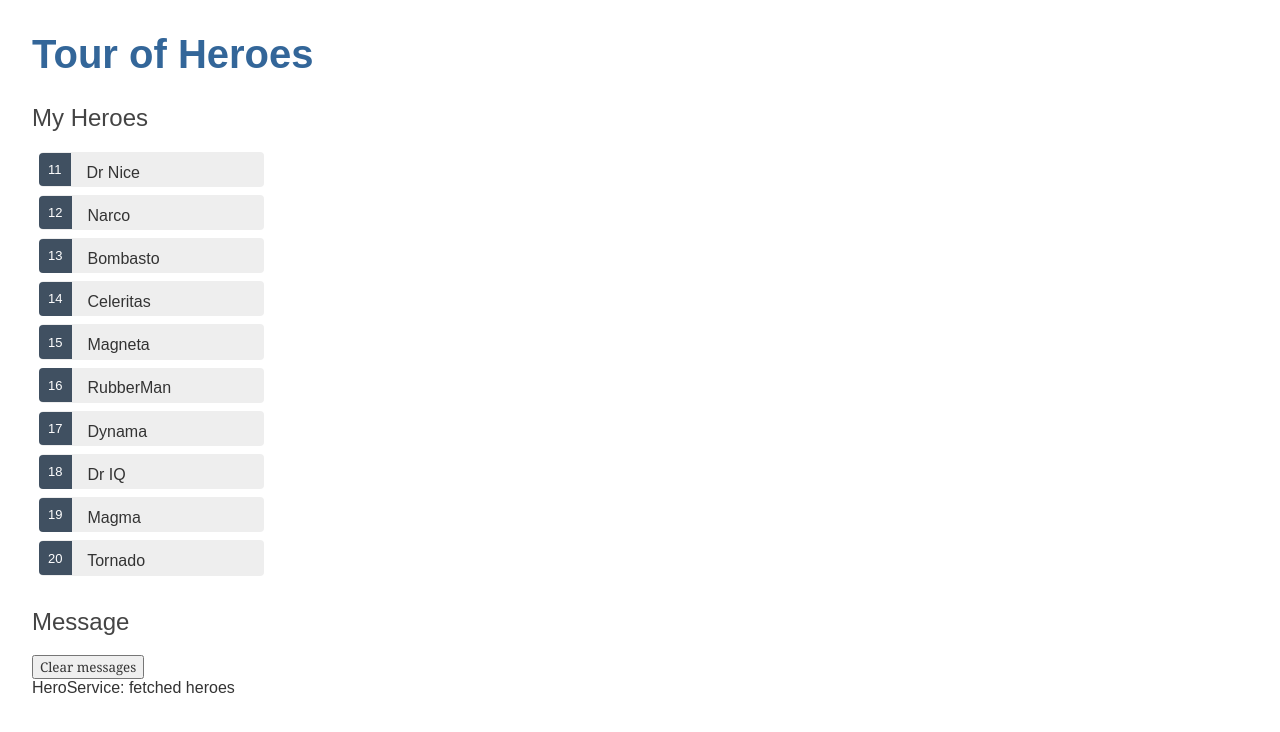
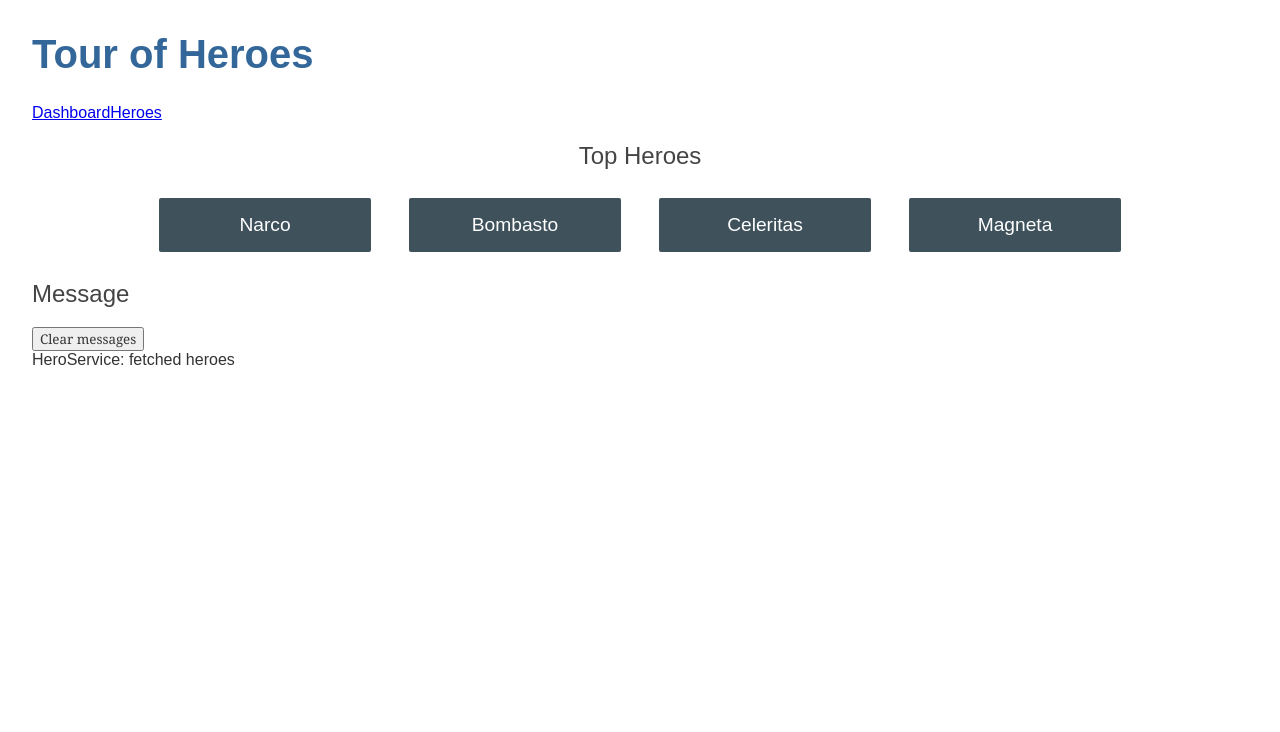
Before and after one commit to ClaytonDewey/angular-tour-of-heroes, an Angular app: page /dashboard in a window 1280 px wide. Shown: the top 732 px of the page. Built offline with nearby package versions, Linux system fonts and the light colour scheme.

Commit message:
Setup Dashboard component...

```diff
--- a/src/app/app-routing.module.ts
+++ b/src/app/app-routing.module.ts
@@ -1,12 +1,17 @@
 import { NgModule } from '@angular/core';
-import { CommonModule } from '@angular/common';
+import { RouterModule, Routes } from '@angular/router';
+import { HeroesComponent } from './heroes/heroes.component';
+import { DashboardComponent } from './dashboard/dashboard.component';
 
-
+const routes: Routes = [
+  { path: 'heroes', component: HeroesComponent }
+  , { path: 'dashboard', component: DashboardComponent }
+  , { path: '', redirectTo: '/dashboard', pathMatch: 'full' }
+]
 
 @NgModule({
   declarations: [],
-  imports: [
-    CommonModule
-  ]
+  imports: [ RouterModule.forRoot(routes)]
+  , exports: [RouterModule]
 })
 export class AppRoutingModule { }
--- a/src/app/app.component.html
+++ b/src/app/app.component.html
@@ -1,5 +1,9 @@
 <h1>
     {{ title }}
 </h1>
-<app-heroes></app-heroes>
+<nav>
+  <a routerLink="/dashboard">Dashboard</a>
+  <a routerLink="/heroes">Heroes</a>
+</nav>
+<router-outlet></router-outlet>
 <app-messages></app-messages>
--- a/src/app/app.module.ts
+++ b/src/app/app.module.ts
@@ -7,13 +7,15 @@ import { HeroesComponent } from './heroes/heroes.component';
 import { HeroDetailComponent } from './hero-detail/hero-detail.component';
 import { MessagesComponent } from './messages/messages.component';
 import { AppRoutingModule } from './app-routing.module';
+import { DashboardComponent } from './dashboard/dashboard.component';
 
 @NgModule({
     declarations: [
         AppComponent,
         HeroesComponent,
         HeroDetailComponent,
-        MessagesComponent
+        MessagesComponent,
+        DashboardComponent
     ],
     imports: [
         BrowserModule,
--- /dev/null
+++ b/src/app/dashboard/dashboard.component.css
@@ -0,0 +1,50 @@
+/* DashboardComponent's private CSS styles */
+
+h2 {
+  text-align: center;
+}
+
+.heroes-menu {
+  padding: 0;
+  margin: auto;
+  max-width: 1000px;
+
+  /* flexbox */
+  display: flex;
+  flex-direction: row;
+  flex-wrap: wrap;
+  justify-content: space-around;
+  align-content: flex-start;
+  align-items: flex-start;
+}
+
+a {
+  background-color: #3f525c;
+  border-radius: 2px;
+  padding: 1rem;
+  font-size: 1.2rem;
+  text-decoration: none;
+  display: inline-block;
+  color: #fff;
+  text-align: center;
+  width: 100%;
+  min-width: 70px;
+  margin: .5rem auto;
+  box-sizing: border-box;
+
+  /* flexbox */
+  order: 0;
+  flex: 0 1 auto;
+  align-self: auto;
+}
+
+@media (min-width: 600px) {
+  a {
+    width: 18%;
+    box-sizing: content-box;
+  }
+}
+
+a:hover {
+  background-color: #000;
+}
--- /dev/null
+++ b/src/app/dashboard/dashboard.component.html
@@ -0,0 +1,6 @@
+<h2>Top Heroes</h2>
+<div class="heroes-menu">
+  <a *ngFor="let hero of heroes">
+    {{hero.name}}
+  </a>
+</div>
--- /dev/null
+++ b/src/app/dashboard/dashboard.component.ts
@@ -0,0 +1,23 @@
+import { Component, OnInit } from '@angular/core';
+import { Hero } from '../hero';
+import { HeroService } from '../hero.service';
+
+@Component({
+  selector: 'app-dashboard',
+  templateUrl: './dashboard.component.html',
+  styleUrls: [ './dashboard.component.css' ]
+})
+export class DashboardComponent implements OnInit {
+  heroes: Hero[] = [];
+
+  constructor(private heroService: HeroService) { }
+
+  ngOnInit() {
+    this.getHeroes();
+  }
+
+  getHeroes(): void {
+    this.heroService.getHeroes()
+      .subscribe(heroes => this.heroes = heroes.slice(1, 5));
+  }
+}
```
Also changed, not shown: 1 other file (tests, documents, lock files or other folders).
